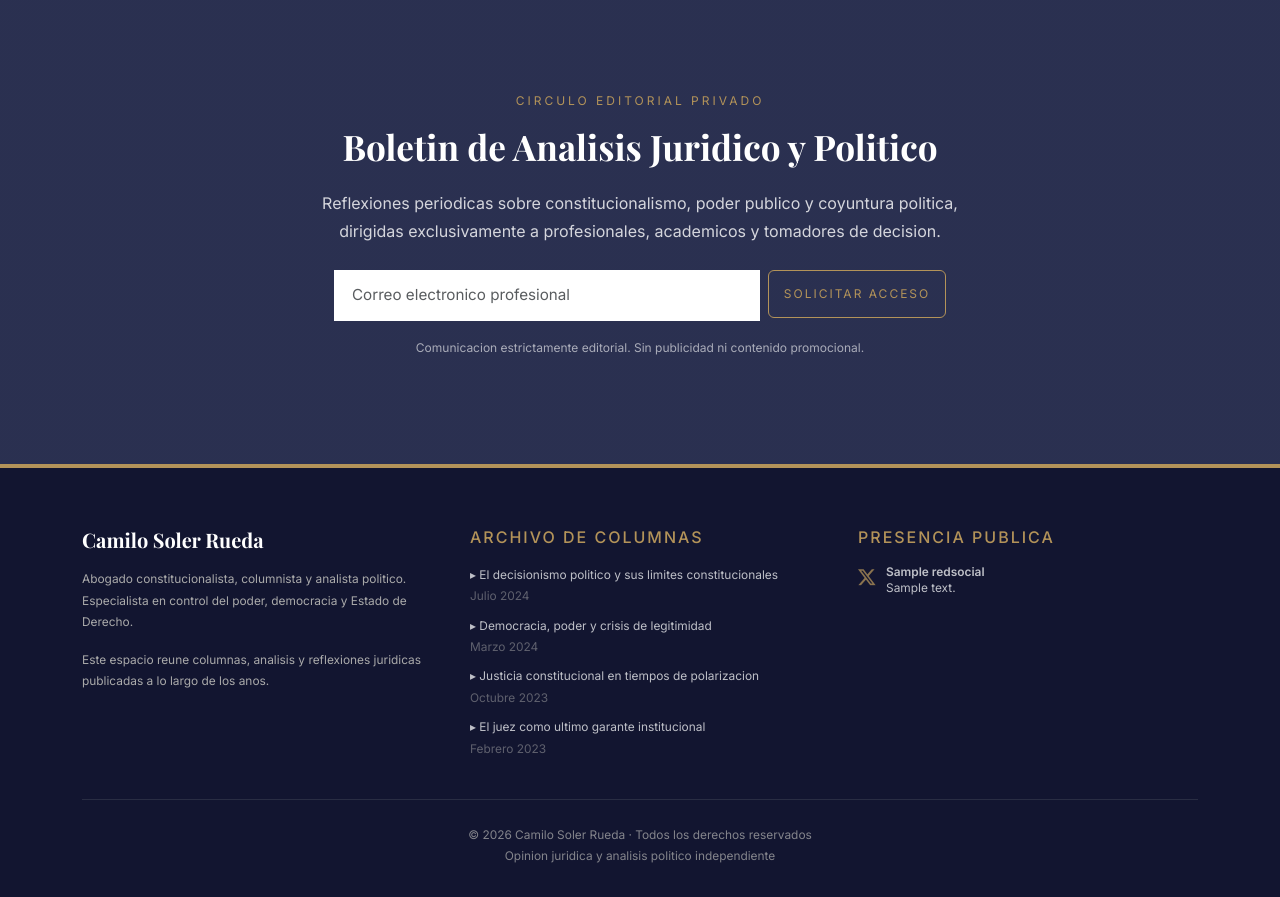
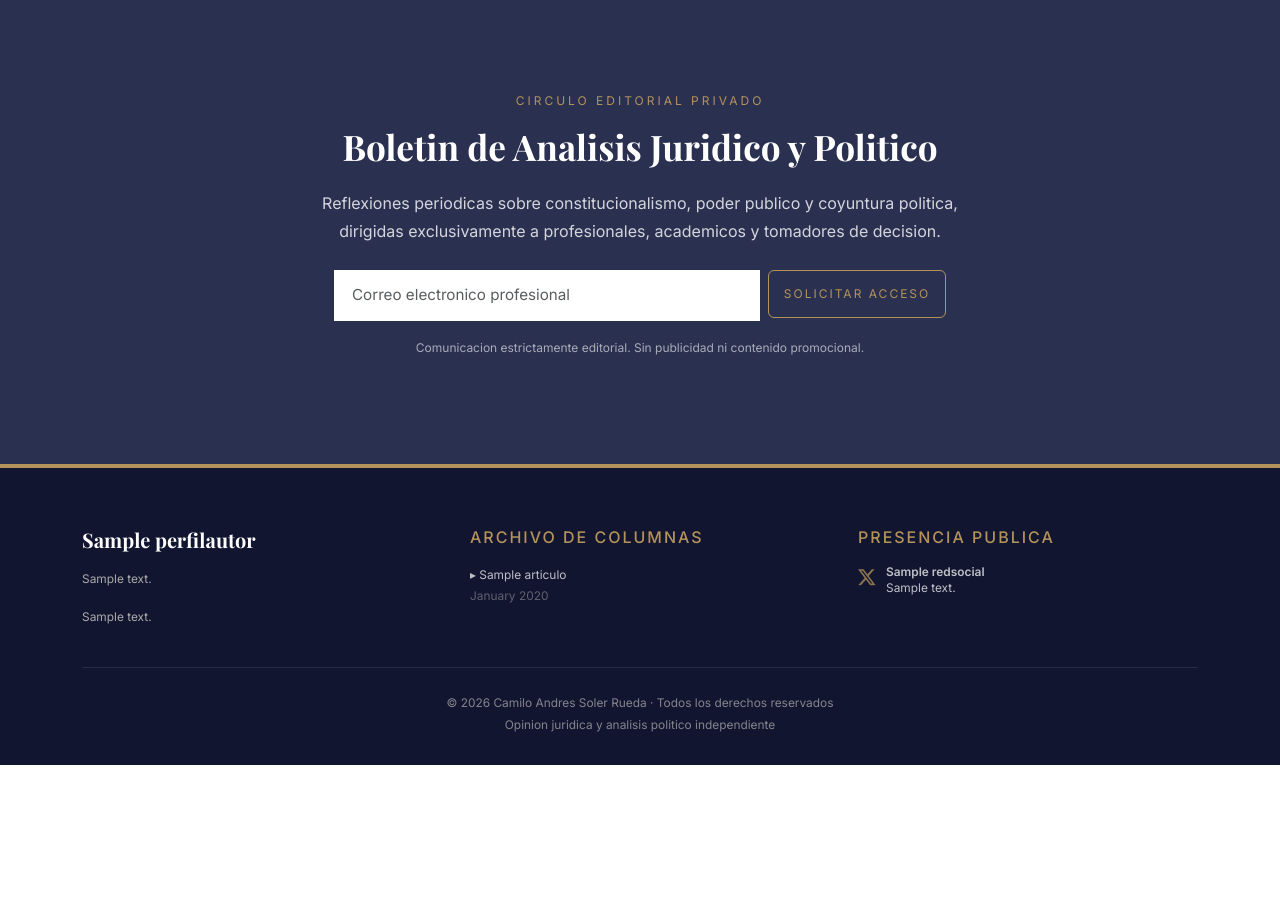
Before and after one commit to sergiorueda9090/camilo, a Django app: page / in a window 1280 px wide. Shown: the part 1175-2072 px from the top of the page. After the commit the page ends 1940 px from the top, so only its background shows below. Run offline with Django 4.2, Linux system fonts and the light colour scheme; tables that the repository leaves empty hold one stand-in row (values such as "Sample post"); grey boxes marked "Sample" are stand-in pictures; some libraries are stand-ins or nearby versions.

Commit message:
subir web

```diff
--- a/main/admin.py
+++ b/main/admin.py
@@ -12,6 +12,10 @@ class PerfilAutorAdmin(admin.ModelAdmin):
         }),
         ('Imagen', {
             'fields': ('foto',)
+        }),
+        ('Footer', {
+            'fields': ('bio_footer', 'bio_footer_2'),
+            'description': 'Textos que aparecen en la seccion "Sobre el autor" del footer'
         }),
     )
 
--- a/main/models.py
+++ b/main/models.py
@@ -26,6 +26,16 @@ class PerfilAutor(models.Model):
         upload_to='autor/',
         blank=True,
         null=True
+    )
+
+    # Campos para el footer
+    bio_footer = models.TextField(
+        blank=True,
+        help_text="Descripcion breve para el footer (primer parrafo)"
+    )
+    bio_footer_2 = models.TextField(
+        blank=True,
+        help_text="Descripcion adicional para el footer (segundo parrafo)"
     )
 
     class Meta:
--- a/main/templates/main/base.html
+++ b/main/templates/main/base.html
@@ -4,7 +4,7 @@
 <head>
 <meta charset="UTF-8">
 <meta name="viewport" content="width=device-width, initial-scale=1.0">
-<title>{% block title %}Dr. Camilo Soler Rueda | Criterio Legal y Politico{% endblock %}</title>
+<title>{% block title %}Dr. Camilo Andres Soler Rueda | Criterio Legal y Politico{% endblock %}</title>
 
 {% block meta_tags %}{% endblock %}
 
@@ -725,17 +725,17 @@ footer h5, footer h6{
 
       <!-- SOBRE EL AUTOR -->
       <div class="col-md-4">
+        {% if perfil %}
         <h5 class="mb-3" style="font-family:'Playfair Display',serif;">
-          Camilo Soler Rueda
+          {{ perfil.nombre }}
         </h5>
-        <p class="small">
-          Abogado constitucionalista, columnista y analista politico.
-          Especialista en control del poder, democracia y Estado de Derecho.
-        </p>
-        <p class="small">
-          Este espacio reune columnas, analisis y reflexiones juridicas
-          publicadas a lo largo de los anos.
-        </p>
+        {% if perfil.bio_footer %}
+        <p class="small">{{ perfil.bio_footer }}</p>
+        {% endif %}
+        {% if perfil.bio_footer_2 %}
+        <p class="small">{{ perfil.bio_footer_2 }}</p>
+        {% endif %}
+        {% endif %}
       </div>
 
       <!-- COLUMNAS / NOTICIAS ANTIGUAS -->
@@ -745,33 +745,16 @@ footer h5, footer h6{
         </h6>
 
         <ul class="list-unstyled small">
-          <li class="mb-2">
-            <a href="#" class="text-decoration-none text-light opacity-75">
-              &#9656; El decisionismo politico y sus limites constitucionales
+          {% for art in articulos_footer %}
+          <li class="{% if not forloop.last %}mb-2{% endif %}">
+            <a href="{{ art.get_absolute_url }}" class="text-decoration-none text-light opacity-75">
+              &#9656; {{ art.titulo }}
             </a>
-            <div class="opacity-50">Julio 2024</div>
+            <div class="opacity-50">{{ art.fecha_publicacion|date:"F Y" }}</div>
           </li>
-
-          <li class="mb-2">
-            <a href="#" class="text-decoration-none text-light opacity-75">
-              &#9656; Democracia, poder y crisis de legitimidad
-            </a>
-            <div class="opacity-50">Marzo 2024</div>
-          </li>
-
-          <li class="mb-2">
-            <a href="#" class="text-decoration-none text-light opacity-75">
-              &#9656; Justicia constitucional en tiempos de polarizacion
-            </a>
-            <div class="opacity-50">Octubre 2023</div>
-          </li>
-
-          <li>
-            <a href="#" class="text-decoration-none text-light opacity-75">
-              &#9656; El juez como ultimo garante institucional
-            </a>
-            <div class="opacity-50">Febrero 2023</div>
-          </li>
+          {% empty %}
+          <li class="text-light opacity-50">Sin articulos publicados</li>
+          {% endfor %}
         </ul>
       </div>
 
@@ -804,7 +787,7 @@ footer h5, footer h6{
     <hr class="my-4 border-secondary">
 
     <div class="text-center small opacity-75">
-      &copy; {% now "Y" %} Camilo Soler Rueda &middot; Todos los derechos reservados<br>
+      &copy; {% now "Y" %} Camilo Andres Soler Rueda &middot; Todos los derechos reservados<br>
       Opinion juridica y analisis politico independiente
     </div>
   </div>
--- a/main/views.py
+++ b/main/views.py
@@ -17,6 +17,7 @@ def home(request):
         'perfil': PerfilAutor.get_perfil(),
         'capsulas': CapsulaJuridica.get_activas(),
         'redes_sociales': RedSocial.get_activas(),
+        'articulos_footer': Articulo.get_publicados()[:4],
         'articulo_destacado': articulo_destacado,
         'articulos_archivo': articulos_archivo,
     }
@@ -56,6 +57,7 @@ def articulo_detalle(request, slug):
         'perfil': PerfilAutor.get_perfil(),
         'capsulas': CapsulaJuridica.get_activas(),
         'redes_sociales': RedSocial.get_activas(),
+        'articulos_footer': Articulo.get_publicados()[:4],
         'articulo': articulo,
         'relacionados': relacionados,
         'articulo_anterior': articulo_anterior,
```
Also changed, not shown: requirements.txt (added, +8 -0 lines), main/migrations/0009_perfilautor_bio_footer_perfilautor_bio_footer_2.py (added).
